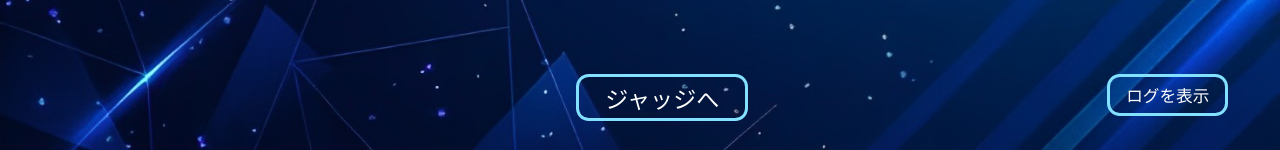
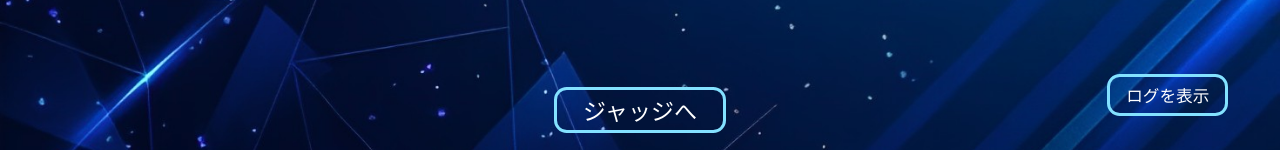
Before and after one commit to ten-pro/GiikuCAMPvol4, a Next.js app in the folder frontend/: page /debate_finish in a window 1280 px wide. Shown: the part 650-800 px from the top of the page. Built offline with nearby package versions, Linux system fonts and the light colour scheme.

Commit message:
ボタンの修正完了！

```diff
--- a/frontend/src/components/debate_finish/finishbtn.tsx
+++ b/frontend/src/components/debate_finish/finishbtn.tsx
@@ -2,11 +2,11 @@ import style from "../../styles/Debate_finish/Finishbtn.module.css";
 
 const Finishbtn = () =>{
   return(
-    <>
+    <div className={style.finish_area}>
     <div className={style.btn_area}>
       <p className={style.p}>ジャッジへ</p>
     </div>
-    </>
+    </div>
   )
 }
 export default Finishbtn;
--- a/frontend/src/styles/Debate_finish/Finishbtn.module.css
+++ b/frontend/src/styles/Debate_finish/Finishbtn.module.css
@@ -1,13 +1,17 @@
-.btn_area{
-  margin: 0;
+.finish_area{
+  display: grid;
   grid-column:2; /* 列の範囲を指定 */
   grid-row: 4; /* 行を指定 */
+  justify-content: center;
+  align-items: center;
+}
+.btn_area{
+  justify-self: center;
+  align-self: center;
   width: 13vw;
   height: 3.2vw;
   border-radius: 1vw;
   border: 0.3vw solid #83E1FF;
-  margin-top: 0.3vw;
-  margin-left: 30vw;
 }
 .p{
   margin: 0;
```
